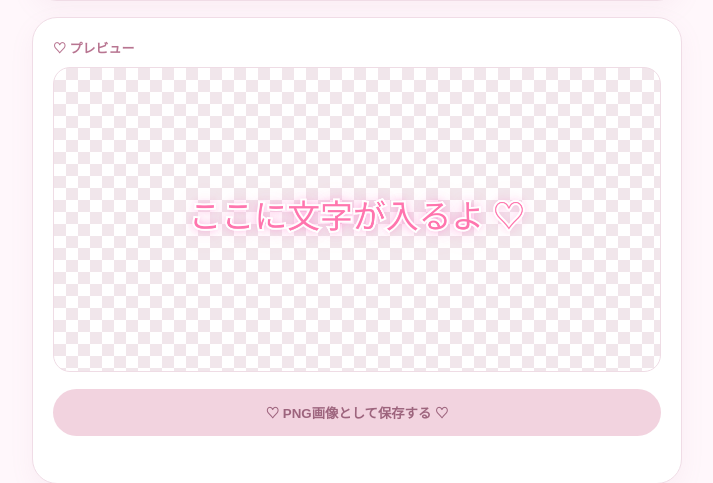
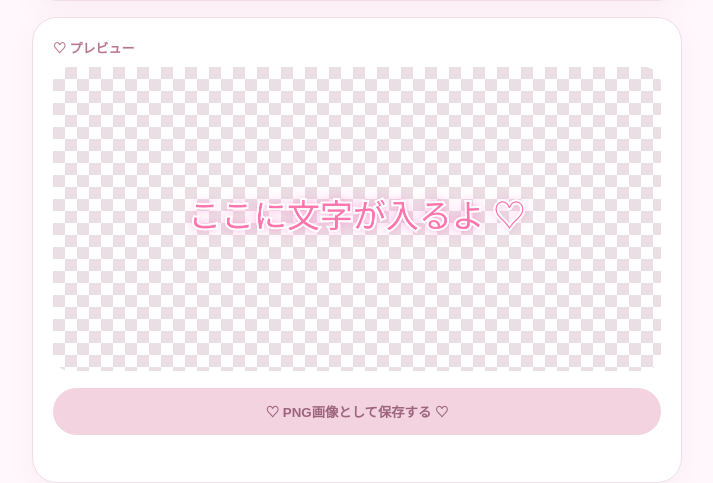
Before and after one commit to raggieepel28-hub/Cute-mojii, a plain HTML site: page index.html in a window 1280 px wide. Shown: the part 974-1457 px from the top of the page, 283-996 px from the left. Drawn offline with Linux system fonts and the light colour scheme; a web font is replaced by a local one.

Commit message:
Update index.html

```diff
--- a/index.html
+++ b/index.html
@@ -166,10 +166,39 @@
   font-size: 20px;
 }
 
+/* プレビュー */
+
 .preview {
   width: 100%;
   overflow: hidden;
   text-align: center;
+  border-radius: 17px;
+}
+
+/*
+  これは「透明ですよ」と
+  見せるためだけの背景。
+  PNGには保存されません。
+*/
+
+.preview.transparent-view {
+  background-image:
+    linear-gradient(45deg, #eadfe4 25%, transparent 25%),
+    linear-gradient(-45deg, #eadfe4 25%, transparent 25%),
+    linear-gradient(45deg, transparent 75%, #eadfe4 75%),
+    linear-gradient(-45deg, transparent 75%, #eadfe4 75%);
+
+  background-size: 24px 24px;
+
+  background-position:
+    0 0,
+    0 12px,
+    12px -12px,
+    -12px 0;
+}
+
+.preview.white-view {
+  background: #fff7fb;
 }
 
 canvas {
@@ -178,22 +207,6 @@
   max-width: 100%;
   height: auto;
   border-radius: 17px;
-
-  background-image:
-    linear-gradient(45deg,#f1e6eb 25%,transparent 25%),
-    linear-gradient(-45deg,#f1e6eb 25%,transparent 25%),
-    linear-gradient(45deg,transparent 75%,#f1e6eb 75%),
-    linear-gradient(-45deg,transparent 75%,#f1e6eb 75%);
-
-  background-size: 24px 24px;
-
-  background-position:
-    0 0,
-    0 12px,
-    12px -12px,
-    -12px 0;
-
-  border: 1px solid #efdce5;
 }
 
 button {
@@ -304,6 +317,7 @@
 </option>
 
 </select>
+
 
 <div
 id="fontPreview"
@@ -503,7 +517,10 @@
 ♡ プレビュー
 </label>
 
-<div class="preview">
+<div
+id="preview"
+class="preview transparent-view"
+>
 
 <canvas
 id="canvas"
@@ -583,28 +600,28 @@
 const fontPreview =
 document.getElementById("fontPreview");
 
+const preview =
+document.getElementById("preview");
+
 const message =
 document.getElementById("message");
 
 
-/* -------------------------
-   フォント表示
-------------------------- */
+/* =========================
+   フォントプレビュー
+========================= */
 
 function updateFontPreview() {
 
   fontPreview.style.fontFamily =
     `"${font.value}"`;
 
-  fontPreview.textContent =
-    "かわいい文字 ♡";
-
 }
 
 
-/* -------------------------
+/* =========================
    改行
-------------------------- */
+========================= */
 
 function makeLines(
   value,
@@ -647,9 +664,9 @@
 }
 
 
-/* -------------------------
-   ネオン描画
-------------------------- */
+/* =========================
+   ネオン
+========================= */
 
 function drawNeon(
   line,
@@ -695,9 +712,7 @@
   }
 
 
-  /*
-    外側のぼわっとした光
-  */
+  /* 外側 */
 
   ctx.save();
 
@@ -722,9 +737,7 @@
   ctx.restore();
 
 
-  /*
-    中間の強い光
-  */
+  /* 中間 */
 
   ctx.save();
 
@@ -749,9 +762,7 @@
   ctx.restore();
 
 
-  /*
-    文字のすぐ外側の光
-  */
+  /* 内側 */
 
   ctx.save();
 
@@ -778,14 +789,22 @@
 }
 
 
-/* -------------------------
-   メイン描画
-------------------------- */
+/* =========================
+   描画
+========================= */
 
 async function draw() {
 
   await document.fonts.ready;
 
+
+  /*
+    Canvasを完全にクリアする。
+
+    ここが重要。
+    透明にしたい場合は
+    白く塗らない。
+  */
 
   ctx.clearRect(
     0,
@@ -796,7 +815,8 @@
 
 
   /*
-    背景
+    背景を透明にしない場合だけ
+    白背景を描く。
   */
 
   if (!transparent.checked) {
@@ -814,9 +834,7 @@
   }
 
 
-  /*
-    フォント
-  */
+  /* フォント */
 
   const fontSize =
     Number(size.value);
@@ -860,7 +878,7 @@
 
 
   /*
-    各行
+    各行を描画
   */
 
   lines.forEach(
@@ -889,7 +907,7 @@
 
 
       /*
-        ② 白い縁
+        ② 白ふち
       */
 
       const outlineSize =
@@ -917,7 +935,7 @@
 
 
       /*
-        ③ 本体
+        ③ メイン文字
       */
 
       ctx.save();
@@ -935,20 +953,60 @@
 
     });
 
+
+  /*
+    プレビュー背景だけ変更。
+
+    Canvasそのものには
+    背景を描いていない。
+  */
+
+  if (transparent.checked) {
+
+    preview.classList.add(
+      "transparent-view"
+    );
+
+    preview.classList.remove(
+      "white-view"
+    );
+
+  } else {
+
+    preview.classList.add(
+      "white-view"
+    );
+
+    preview.classList.remove(
+      "transparent-view"
+    );
+
+  }
+
 }
 
 
-/* -------------------------
-   保存
-------------------------- */
+/* =========================
+   PNG保存
+========================= */
 
 function saveImage() {
+
+  /*
+    canvas.toDataURL() は
+    Canvas内部の画像だけを保存する。
+
+    プレビューのチェック柄は
+    CSSなのでPNGには入らない。
+  */
 
   const link =
     document.createElement("a");
 
   link.download =
-    "Cute-moji-neon.png";
+    transparent.checked
+      ? "Cute-moji-transparent.png"
+      : "Cute-moji.png";
 
   link.href =
     canvas.toDataURL(
@@ -959,7 +1017,10 @@
 
 
   message.textContent =
-    "PNG画像を保存したよ ♡";
+    transparent.checked
+      ? "背景透明のPNGを保存したよ ♡"
+      : "PNG画像を保存したよ ♡";
+
 
   setTimeout(
     () => {
@@ -967,20 +1028,21 @@
       message.textContent = "";
 
     },
-    2000
+    2500
   );
 
 }
 
 
-/* -------------------------
+/* =========================
    イベント
-------------------------- */
+========================= */
 
 text.addEventListener(
   "input",
   draw
 );
+
 
 font.addEventListener(
   "change",
@@ -993,20 +1055,24 @@
   }
 );
 
+
 color.addEventListener(
   "input",
   draw
 );
+
 
 glow.addEventListener(
   "change",
   draw
 );
 
+
 glowColor.addEventListener(
   "input",
   draw
 );
+
 
 transparent.addEventListener(
   "change",
@@ -1053,9 +1119,9 @@
 );
 
 
-/* -------------------------
-   起動
-------------------------- */
+/* =========================
+   最初に実行
+========================= */
 
 document.fonts.ready.then(
   () => {
```
